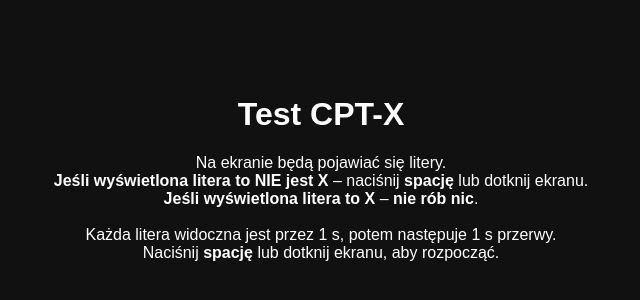
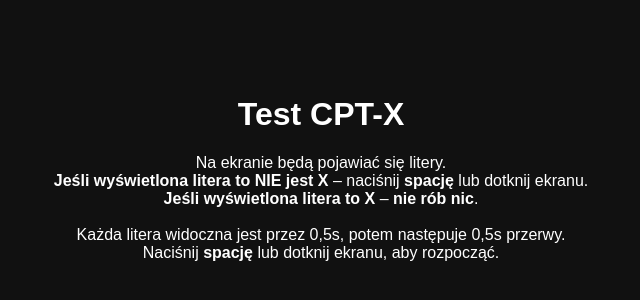
Before and after one commit to Redreinn2/CPT-X, a plain HTML site: page index.html in a window 1280 px wide. Shown: the part 224-524 px from the top of the page, 319-959 px from the left. Drawn offline with Linux system fonts and the light colour scheme.

Commit message:
Update index.html

```diff
--- a/index.html
+++ b/index.html
@@ -44,7 +44,7 @@
     Na ekranie będą pojawiać się litery.<br>
     <b>Jeśli wyświetlona litera to NIE jest X</b> – naciśnij <b>spację</b> lub dotknij ekranu.<br>
     <b>Jeśli wyświetlona litera to X</b> – <b>nie rób nic</b>.<br><br>
-    Każda litera widoczna jest przez 1 s, potem następuje 1 s przerwy.<br>
+    Każda litera widoczna jest przez 0,5s, potem następuje 0,5s przerwy.<br>
     Naciśnij <b>spację</b> lub dotknij ekranu, aby rozpocząć.
   </p>
 </div>
```
